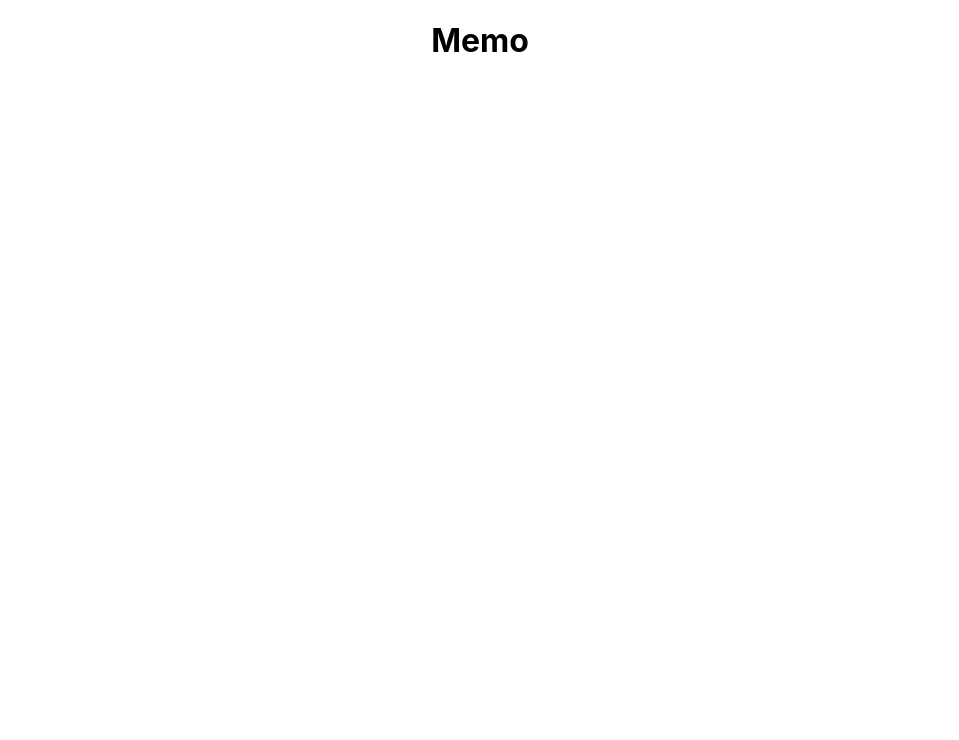
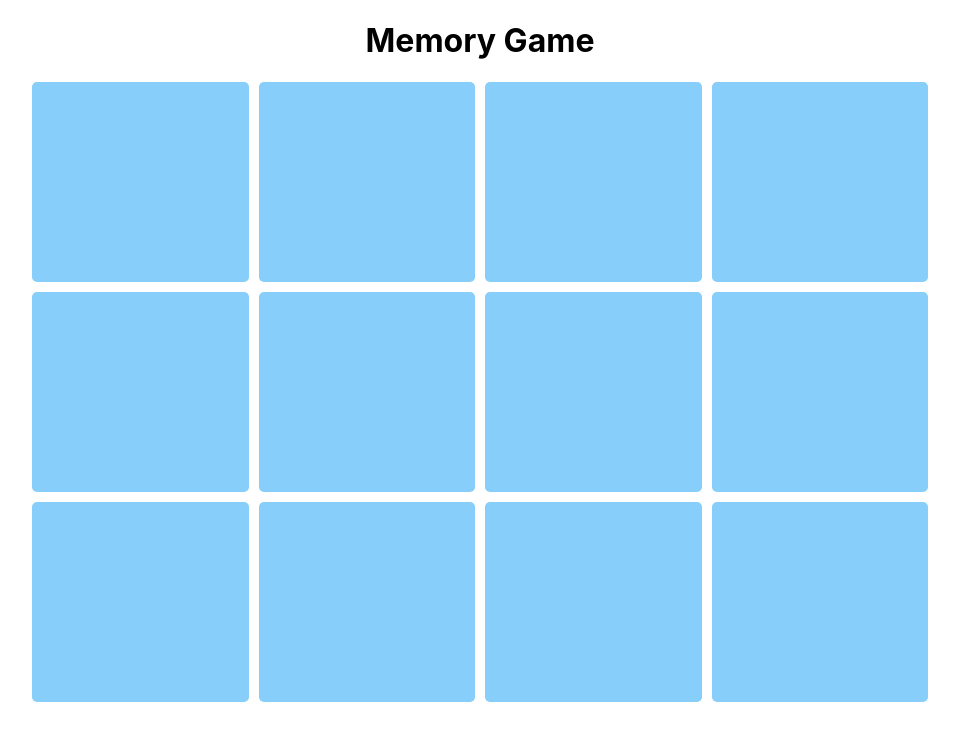
Before and after one commit to Longaniza/memo, a React (Create React App) app: page / in a window 1280 px wide. Shown: the top 740 px of the page, without its empty margins (160-1119 px from the left). Built offline with nearby package versions, Linux system fonts and the light colour scheme.

Commit message:
Inital game logic implemented

```diff
--- a/src/App.js
+++ b/src/App.js
@@ -1,9 +1,102 @@
+import { useEffect, useState } from 'react';
 import './App.css';
+import Board from "./components/Board";
+import Card from "./components/Card";
+import { v4 as uuid } from "uuid";
+
+
+//Array with the url of every image for the memory game
+const imgs = ["https://images.unsplash.com/photo-1531846802986-4942a5c3dd08?ixid=MnwxMjA3fDB8MHxwaG90by1wYWdlfHx8fGVufDB8fHx8&ixlib=rb-1.2.1&auto=format&fit=crop&w=634&q=80", "https://images.unsplash.com/photo-1561488111-5d800fd56b8a?ixid=MnwxMjA3fDB8MHxwaG90by1wYWdlfHx8fGVufDB8fHx8&ixlib=rb-1.2.1&auto=format&fit=crop&w=1051&q=80", "https://images.unsplash.com/photo-1516844113229-18646a422956?ixlib=rb-1.2.1&ixid=MnwxMjA3fDB8MHxwaG90by1wYWdlfHx8fGVufDB8fHx8&auto=format&fit=crop&w=1049&q=80", "https://images.unsplash.com/photo-1550604602-7fae1adbe912?ixid=MnwxMjA3fDB8MHxwaG90by1wYWdlfHx8fGVufDB8fHx8&ixlib=rb-1.2.1&auto=format&fit=crop&w=1055&q=80", "https://images.unsplash.com/photo-1598797246294-7620e33a632f?ixid=MnwxMjA3fDB8MHxwaG90by1wYWdlfHx8fGVufDB8fHx8&ixlib=rb-1.2.1&auto=format&fit=crop&w=967&q=80", "https://images.unsplash.com/photo-1562595410-2cb999af24b5?ixid=MnwxMjA3fDB8MHxwaG90by1wYWdlfHx8fGVufDB8fHx8&ixlib=rb-1.2.1&auto=format&fit=crop&w=926&q=80"];
+
+//Duplicate the images from array to have a pair of each image.
+const duplicates = [...imgs, ...imgs];
+
+//Turn every entry into an object with the properties needed
+const normalizedData = duplicates.map(url => ({ url: url, id: uuid(), flipped: false }));
+
+
+//Find the pair of each image
+const withPairID = normalizedData.map((card, index, array) => {
+  const cardsLength = imgs.length;
+  if (index > cardsLength - 1) {
+    const pair = array[index - cardsLength];
+    card.pairID = pair.id;
+  } else {
+    const pair = array[index + cardsLength];
+    card.pairID = pair.id;
+  }
+  return card;
+})
+
+//Shuffle the order of every object in the array
+// to randomize the position of each image on the board
+//
+//
+
+
+
 
 function App() {
+
+  const [cards, setCards] = useState([]);
+
+  useEffect(() => {
+    setCards(withPairID);
+  }, [])
+
+  useEffect(() => {
+    const flippedCards = getFlippedCards();
+    //Check if there are two cards selected
+    if (flippedCards.length === 2) {
+
+      if (flippedCards[0].pairID === flippedCards[1].id) {
+        alert("Encontraste el par!");
+      } else {
+        alert("Suerte en la próxima ronda!");
+      }
+
+    }
+  }, [cards])
+
+
+  function handleSelectCard(id) {
+    const flippedCards = getFlippedCards();
+    if (flippedCards.length >= 2) {
+      alert("No puedes voltear más de dos tarjetas en tu turno");
+      return;
+    }
+
+    const updatedCards = [...cards];
+    updatedCards.map(card => {
+      if (card.id === id) {
+        card.flipped = true;
+      }
+      return card
+    })
+    setCards(updatedCards);
+  }
+
+  function getFlippedCards() {
+    return cards.filter(card => !!card.flipped);
+  }
+
   return (
     <div className="App">
-      <h1>Memo</h1>
+      <h1>Memory Game</h1>
+      <Board>
+        {
+          cards.map(({ id, url, flipped, pairID }) => {
+            const cardProps = {
+              id,
+              imageUrl: url,
+              flipped,
+              handleSelectCard,
+              pairID
+            }
+            return <Card key={id} {...cardProps} />
+          })
+        }
+      </Board>
     </div>
   );
 }
```
